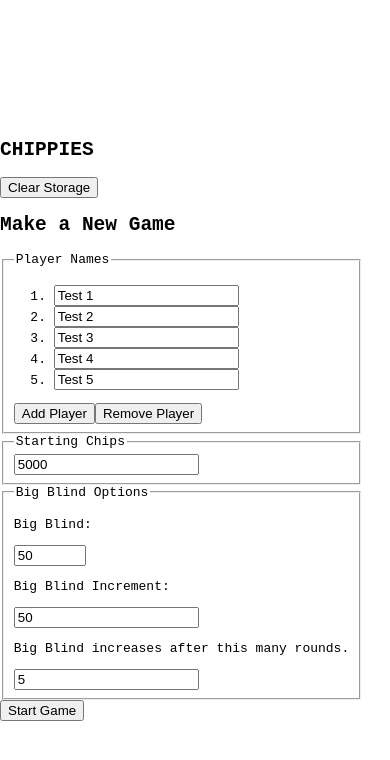
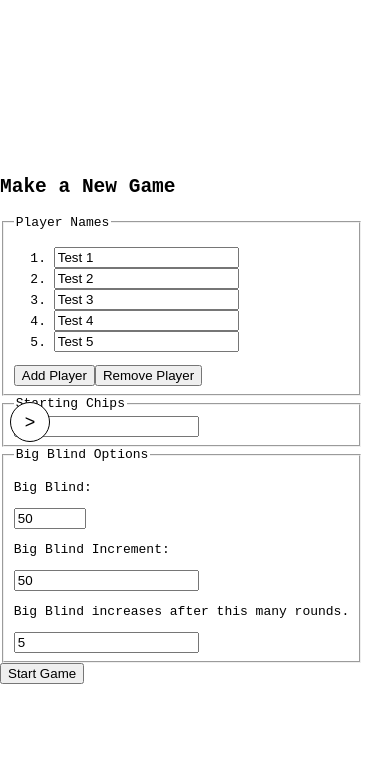
Before and after one commit to JesseCrans/PokerChips, a React (Vite) app: page / in a window 390 px wide. Shown: the top 760 px of the page. Built offline with nearby package versions, Linux system fonts and the light colour scheme.

Commit message:
styled main game view, have to style new game and raising

```diff
--- a/src/App.css
+++ b/src/App.css
@@ -6,6 +6,74 @@
   align-items: flex-start;
 }
 
-.content nav {
-  z-index: 1;
+nav {
+  position: absolute;
+  top: 0;
+  left: 0;
+  width: 100%;
+  display: flex;
+  flex-direction: column;
+  justify-content: center;
+  align-items: center;
+  gap: 10px;
+  z-index: 4;
 }
+
+nav>h1 {
+  font-size: 2rem;
+  margin: 10px;
+  margin-bottom: 0;
+}
+
+.clear-storage {
+  background: white;
+  border: 1px solid black;
+  padding: 5px;
+  border-radius: 5px;
+  font-weight: bold;
+}
+
+.clear-storage:hover {
+  background: lightgray;
+  cursor: pointer;
+}
+
+.show-menu {
+  display: none;
+  border: 1px solid black;
+  border-radius: 50%;
+  font-size: large;
+  width: 40px;
+  height: 40px;
+  background-color: white;
+  margin: 10px;
+}
+
+.show-menu:hover {
+  background-color: lightgray;
+  cursor: pointer;
+}
+
+@media (max-width: 800px) {
+  nav {
+    width: unset;
+    height: 100%;
+    background: white;
+    border-right: 1px solid black;
+    min-height: 600px;
+  }
+
+  .show {
+    background-color: transparent;
+    border: none;
+  }
+
+  .show-menu {
+    display: unset;
+  }
+
+  .show>h1,
+  .show>.clear-storage {
+    display: none;
+  }
+}
--- a/src/App.jsx
+++ b/src/App.jsx
@@ -1,10 +1,20 @@
 import './App.css'
 import Game from './Game/Game'
 
+import { useState } from 'react'
+
 function App() {
+  const [buttonText, setButtonText] = useState('>');
+  const [navClassName, setNavClassName] = useState('show');
+
+  function showMenu() {
+    setNavClassName(navClassName === 'show' ? '' : 'show'); // toggle nav class
+    setButtonText(buttonText === '>' ? '<' : '>'); // toggle button text
+  }
+
   return (
     <main className='content'>
-      <nav>
+      <nav className={navClassName}>
         <h1 className='title'>CHIPPIES</h1>
         <button
           className='clear-storage'
@@ -15,7 +25,14 @@ function App() {
             }
           }} // clear session storage and reload page
         >
-          Clear Storage
+          New Game
+        </button>
+        <button
+          name='show-menu'
+          className='show-menu'
+          onClick={showMenu}
+        >
+          {buttonText}
         </button>
       </nav>
       <Game />
--- a/src/Game/Components/ActionButtons/ActionButtons.css
+++ b/src/Game/Components/ActionButtons/ActionButtons.css
@@ -1,5 +1,5 @@
 .action-buttons {
-  z-index: 2;
+  z-index: 3;
 }
 
 .action-buttons h2 {
--- a/src/Game/Components/Players/Players.css
+++ b/src/Game/Components/Players/Players.css
@@ -1,9 +1,10 @@
 .players {
   width: 100%;
   height: 100%;
-  max-width: 800px;
+  max-width: 700px;
   min-height: 600px;
   position: absolute;
+  top: 0;
   display: flex;
 }
 
@@ -50,13 +51,14 @@
 @media (max-width: 800px) {
   .players {
     flex-direction: column;
-    max-height: 800px;
+    justify-content: center;
   }
 
   .player-list-left,
   .player-list-right {
     width: 100%;
     height: 50%;
+    max-height: 300px;
     left: 0;
   }
 
@@ -88,6 +90,15 @@
   font-size: 1.25em;
 }
 
+.turn {
+  border: 5px solid rgb(0, 255, 0);
+}
+
+.out {
+  color: lightgray;
+  border-color: lightgray;
+}
+
 .dealer-button {
   position: absolute;
   top: 85%;
--- a/src/Game/Game.css
+++ b/src/Game/Game.css
@@ -1,6 +1,7 @@
 .game {
   width: 100%;
   height: 100%;
+  min-height: 600px;
   position: absolute;
   top: 0;
   left: 0;
@@ -8,5 +9,4 @@
   flex-direction: column;
   justify-content: center;
   align-items: center;
-  z-index: -1;
 }
```
